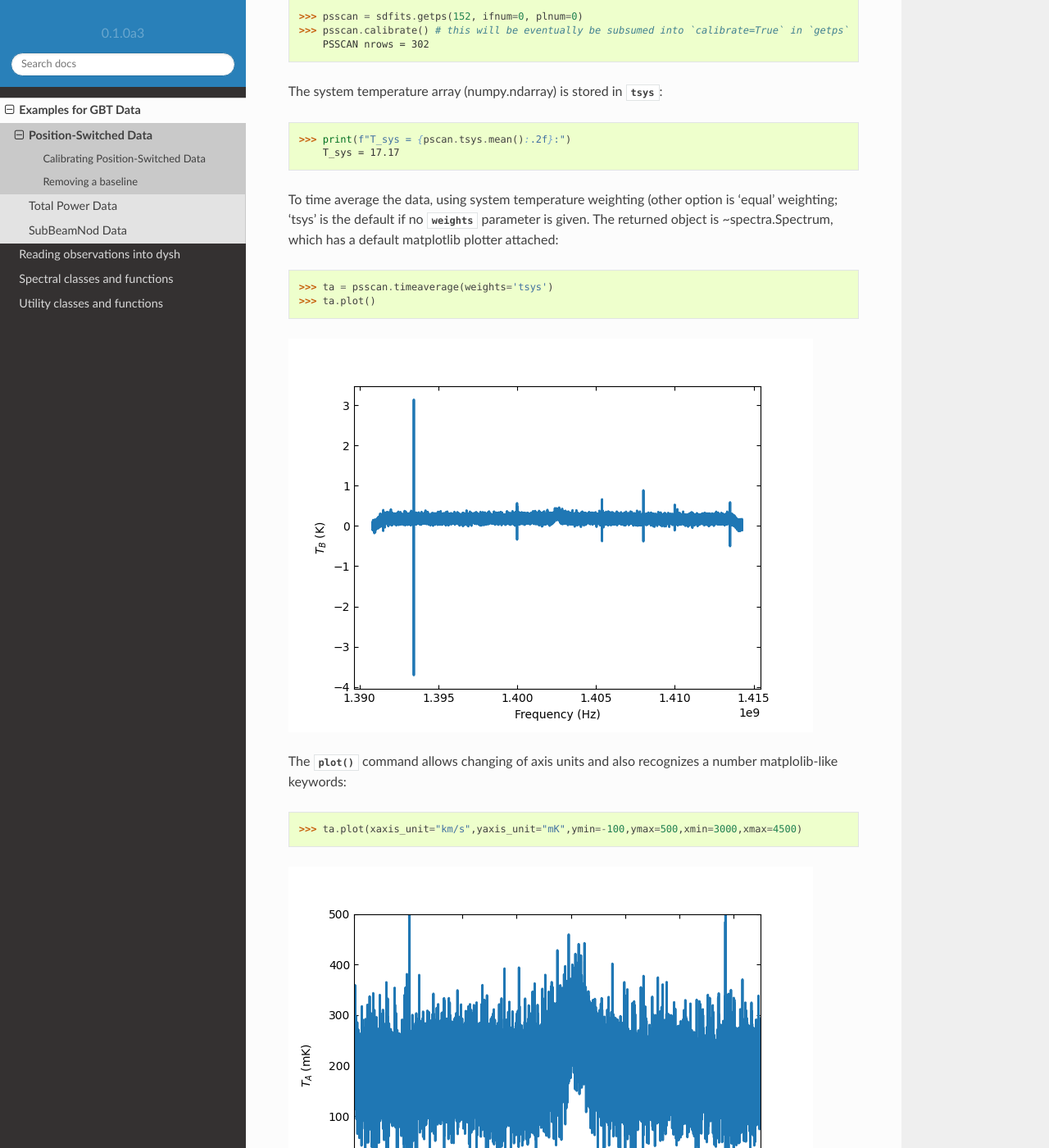
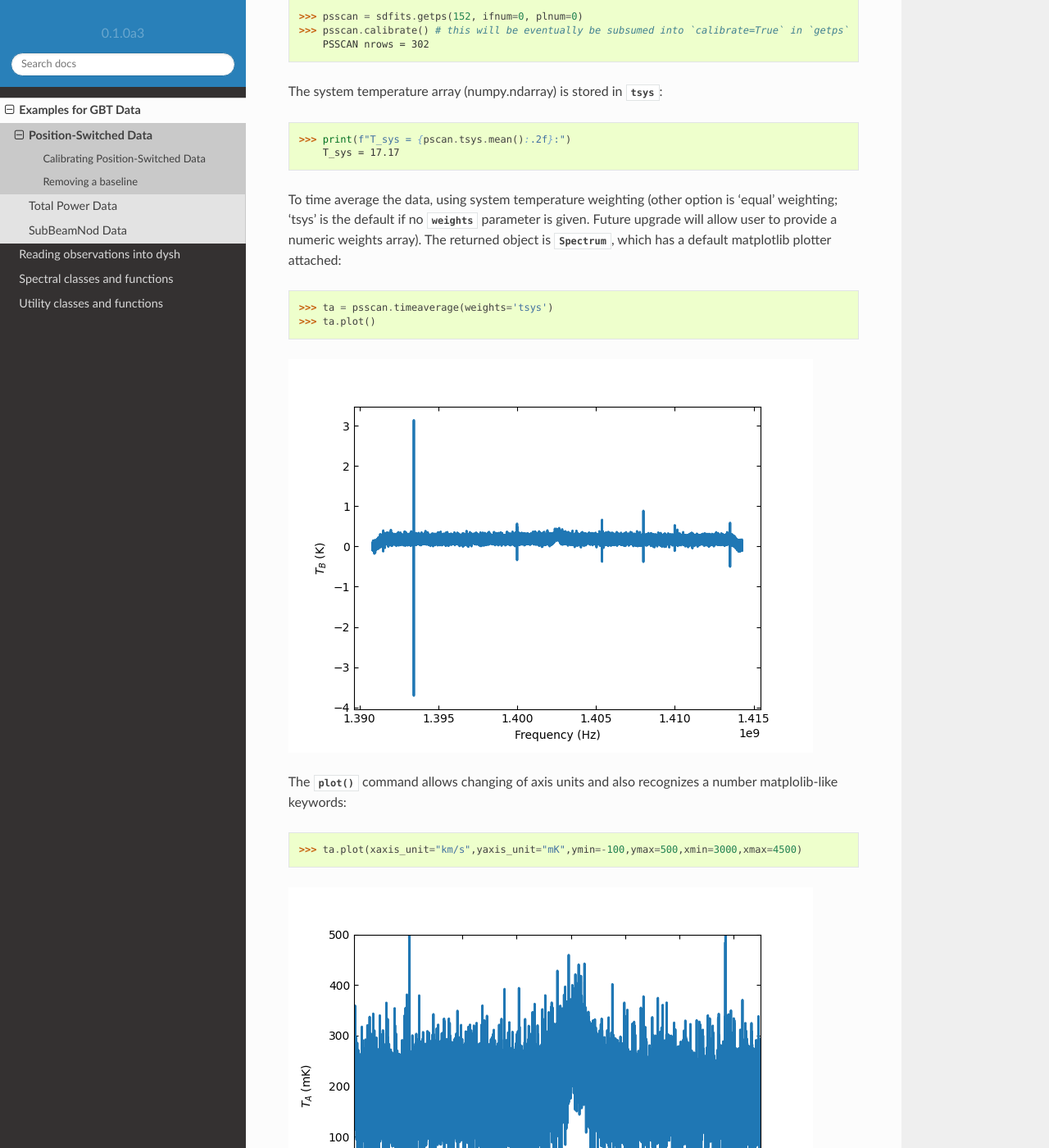
Before and after one commit to GreenBankObservatory/dysh, a Sphinx documentation site: the page built from docs/positionswitch.rst, in a window 1280 px wide and 1400 px high, scrolled down 974 px. Shown: the whole window at 82% size. Built offline with Sphinx 7.4.7 and the Read the Docs theme 2.0.0, drawn with Linux system fonts in a browser that asks for light colours; some of the changed text lies outside the part shown.

Commit message:
update docs

```diff
--- a/docs/positionswitch.rst
+++ b/docs/positionswitch.rst
@@ -43,7 +43,7 @@ The system temperature array (numpy.ndarray) is stored in `tsys`::
     >>> print(f"T_sys = {pscan.tsys.mean():.2f}:")
         T_sys = 17.17
 
-To time average the data, using system temperature weighting (other option is 'equal' weighting; 'tsys' is the default if no `weights` parameter is given. The returned object is ~spectra.Spectrum, which has a default matplotlib plotter attached::
+To time average the data, using system temperature weighting (other option is 'equal' weighting; 'tsys' is the default if no `weights` parameter is given. Future upgrade will allow user to provide a numeric weights array). The returned object is :class:`~spectra.Spectrum`, which has a default matplotlib plotter attached::
 
     >>> ta = psscan.timeaverage(weights='tsys')
     >>> ta.plot()
```
Also changed, not shown: other parts of docs/positionswitch.rst (+3 -1 lines).
